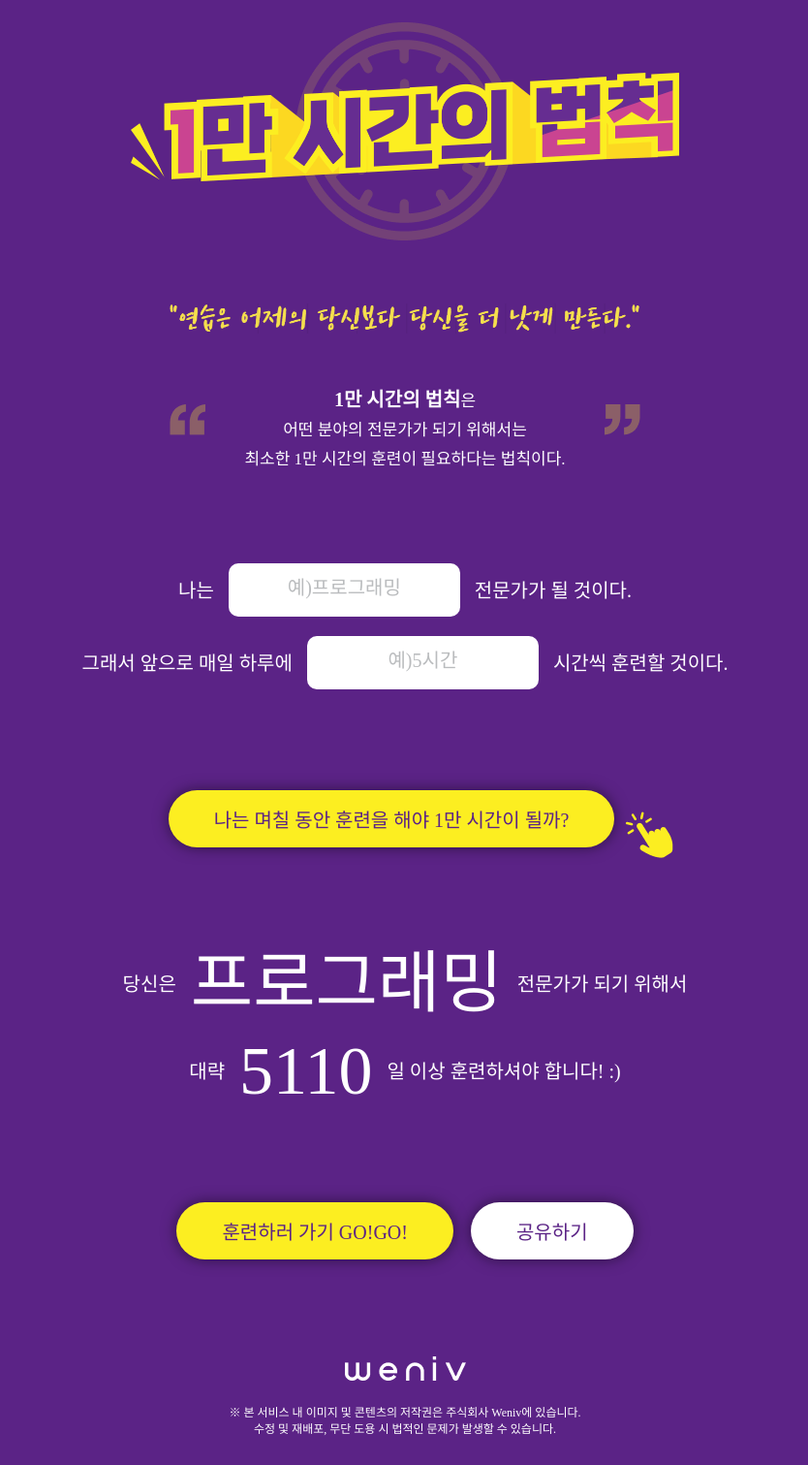
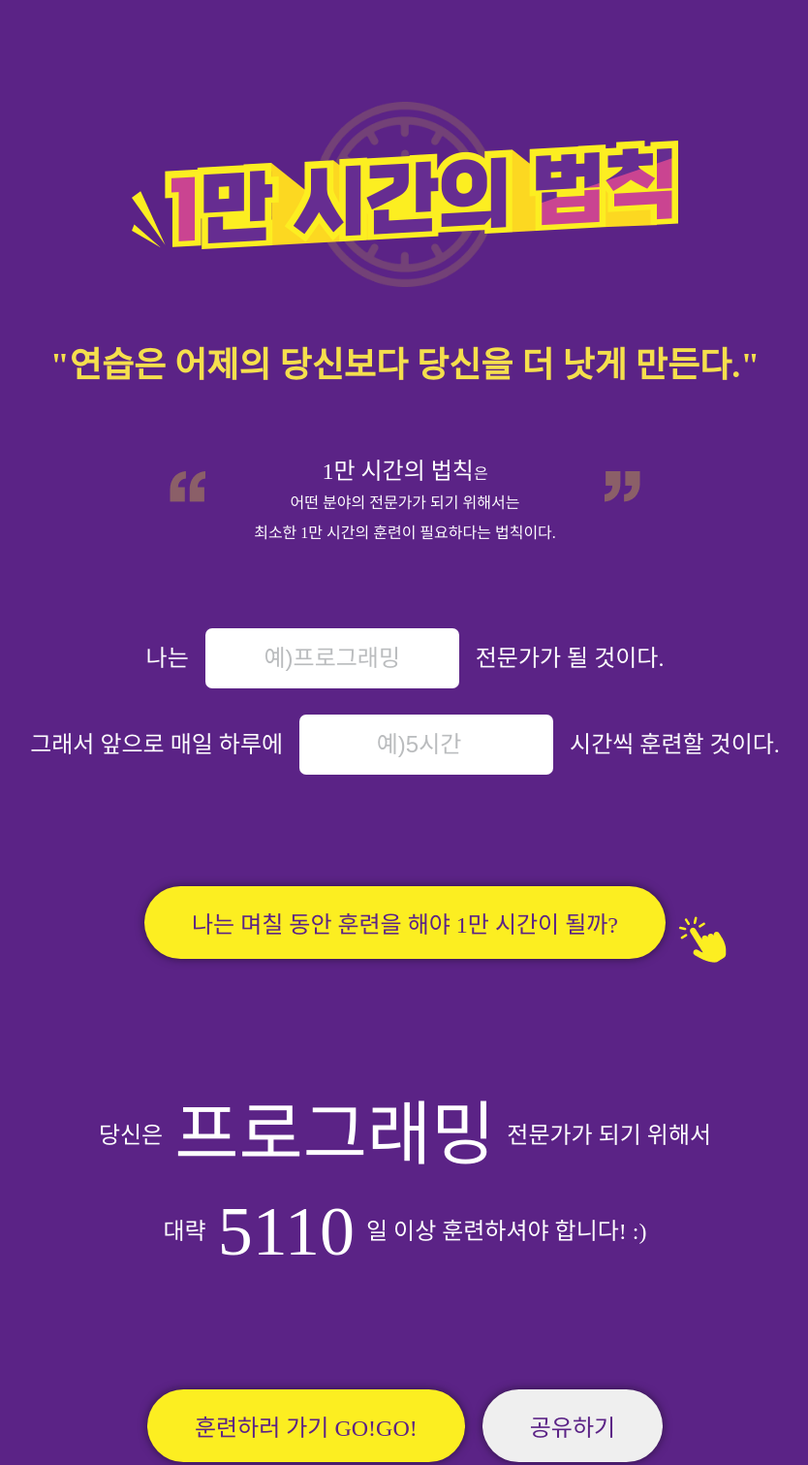
Before and after one commit to christianB053/10000hours-law, a plain HTML site: page 10000hours.html in a window 1280 px wide. Shown: the part 52-1563 px from the top of the page at 97% size, without its empty margins (222-1056 px from the left). Drawn offline with Linux system fonts and the light colour scheme; a web font is replaced by a local one.

Commit message:
HTML, CSS  전체적으로 수정

```diff
--- a/10000hours.html
+++ b/10000hours.html
@@ -4,27 +4,25 @@
     <meta charset="UTF-8" />
     <meta http-equiv="X-UA-Compatible" content="IE=edge" />
     <meta name="viewport" content="width=device-width, initial-scale=1.0" />
+    <link rel="shortcut icon" href="img/favicon.ico" type="image/x-icon">
+    <link rel="stylesheet" href="css/reset.css" />
+    <link rel="stylesheet" href="css/10000hours.css">
     <title>1만 시간의 법칙</title>
-    <link rel="stylesheet" href="css/reset.css" />
-    <link rel="stylesheet" href="css/10000hours.css" />
   </head>
   <body>
+    <div class="wrapper">
       <header class="cont-header">
         <h1 class="tit-timelaw">
-        <img class="tit-timelaw__clock" src="img/clock.png" alt="" />
+          <img class="tit__clock-img" src="img/clock.png" alt="" />
           <img
-          class="tit-timelaw__title"
+            class="tit__txt-img"
             src="img/title.png"
             alt="1만 시간의 법칙"
           />
         </h1>
       </header>
       <main class="cont-main">
-      <img
-        class="img-txt"
-        src="img/quote.png"
-        alt="연습은 어제의 당신보다 당신을 더 낫게 만든다."
-      />
+        <p class="txt-quote">"연습은 어제의 당신보다 당신을 더 낫게 만든다."</p>
         <div class="tit-desc">
           <img class="img-quotes" src="img/quotes.png" alt="" />
           <p class="txt-desc">
@@ -36,28 +34,33 @@
         <form class="cont-inp">
           <p class="txt-wannabe">
             나는
-          <input type="text" placeholder="예)프로그래밍" /> 전문가가 될 것이다.
+            <input class="wannabe-inp" type="text" placeholder="예)프로그래밍" /> 전문가가 될 것이다.
           </p>
           <p class="txt-time">
             그래서 앞으로 매일 하루에
-          <input type="text" placeholder="예)5시간" />
+            <input class="time-inp" type="number" placeholder="예)5시간" />
             시간씩 훈련할 것이다.
           </p>
+          <div class="cont-btn">
             <button class="btn-exc">
               나는 며칠 동안 훈련을 해야 1만 시간이 될까?
             </button>
             <img class="img-click" src="img/click.png" alt="" />
+          </div>
+          <div class="result-loading">
+            <img src="img/loading.png" alt="">
+          </div>
         </form>
         <section id="result" class="cont-result">
           <h2>결과 확인</h2>
           <p class="txt-wannabe">
-          당신은 <strong>프로그래밍</strong> 전문가가 되기 위해서
+            당신은 <strong class="wannabe-value">프로그래밍</strong> 전문가가 되기 위해서
           </p>
           <p class="txt-time">
-          대략 <strong>5110</strong>일 이상 훈련하셔야 합니다! :)
+            대략 <strong class="time-value">5110</strong>일 이상 훈련하셔야 합니다! :)
           </p>
           <div class="result-btn">
-          <button class="btn-go">훈련하러 가기 GO!GO!</button>
+            <button class="btn-go modal-open">훈련하러 가기 GO!GO!</button>
             <button class="btn-share">공유하기</button>
           </div>
         </section>
@@ -71,12 +74,15 @@
       </footer>
       <section class="cont-modal">
         <h2>훈련하러 가기 모달</h2>
-      <p>
+        <p class="modal-txt">
           <strong>화이팅!!♥♥♥</strong><br />
           당신의 꿈을 응원합니다!
         </p>
         <img src="img/licat.png" alt="응원하는 라이캣" />
-      <button class="btn-go">종료하고 진짜 훈련하러 가기 GO!GO!</button>
+        <button class="btn-go close-modal">종료하고 진짜 훈련하러 가기 GO!GO!</button>
       </section>
+    </div>
+
+    <script src="js/10000hours.js"></script>
   </body>
 </html>
--- a/css/10000hours.css
+++ b/css/10000hours.css
@@ -35,196 +35,249 @@
 }
 
 body {
-  background-color: #5b2386;
-  font-family: GmarketSansMedium;
-  color: #ffffff;
+  background-color: #5B2386;
+  font-family: "GmarketSansMedium";
 }
 
-/* header */
+.wrapper {
+  max-width: 1920px;
+  margin: 0 auto;
+  display: flex;
+  flex-direction: column;
+  align-items: center;
+}
 
 .cont-header {
-  width: 566px;
-  margin: 65px auto;
+  margin-top: 140px;
+}
+
+.tit-timelaw {
+  display: flex;
+  justify-content: center;
+  align-items: center;
   position: relative;
 }
 
-.tit-timelaw__title {
-  width: 566px;
-  position: absolute;
-  top: 62px;
+.tit__clock-img {
+  width: 222px;
+  height: 225px;
 }
 
-.tit-timelaw__clock {
+.tit__txt-img {
+  width: 564px;
   position: absolute;
-  top: -10px;
-  left: 150px;
 }
 
-/* main */
-.cont-main {
-  padding-top: 300px;
-  text-align: center;
-}
-
-.img-txt {
-  width: 488px;
+.txt-quote {
+  margin-top: 46px;
+  font-size: 36px;
+  font-weight: 700;
+  font-family: "OTEnjoystoriesBA";
+  color: #F5DF4D;
+  display: flex;
+  justify-content: center;
 }
 
 .tit-desc {
-  padding-top: 70px;
+  margin-top: 91px;
+  display: flex;
+  flex-direction: column;
+  align-items: center;
+  position: relative;
+  color: #fff;
 }
 
 .txt-desc {
-  font-size: 17px;
-  font-weight: 400;
-  line-height: 30px;
-  position: relative;
-  top: -55px;
+  position: absolute;
+  text-align: center;
+  line-height: 1.9em;
+  top: -15px;
 }
 
 .txt-desc strong {
-  font-family: GmarketSansBold;
-  font-size: 20px;
-  font-weight: 700;
+  font-size: 24px;
+  font-family: "GmarketSansBold";
 }
 
 .cont-inp {
-  padding-top: 37px;
+  margin-top: 130px;
+  display: flex;
+  flex-direction: column;
+  align-items: center;
+  justify-content: center;
+}
+
+.txt-wannabe, .txt-time {
+  display: flex;
+  align-items: center;
+  color: #fff;
+  font-size: 24px;
+}
+
+.txt-wannabe {
+  margin-bottom: 27px;
 }
 
 .cont-inp input {
-  width: 235px;
-  height: 53px;
-  border-radius: 10px;
+  width: 228px;
+  padding: 17px;
+  margin: 0 17px;
+  border-radius: 7px;
   border: none;
-  margin: 0 15px;
+  font-size: 24px;
   text-align: center;
 }
 
 .cont-inp input::placeholder {
-  font-size: 20px;
-  font-family: GmarketSansMedium;
-  color: #babcbe;
+  color: #BABCBE;;
+  text-align: center;
 }
 
-/* form에 폰트 사이즈 줬다가 아래에 동일한 클래스 있어서 따로 빼 줌 */
-.txt-wannabe,
-.txt-time {
-  font-size: 20px;
+.cont-btn {
+  margin-bottom: 147px;
+}
+
+.btn-exc {
+  margin-top: 115px;
+  border-radius: 56px;
+  background-color: #FCEE21;
+  font-size: 24px;
+  color:  #5B2386;
+  font-family: "GmarketSansBold";
+  padding: 20px 49px;
+  border: none;
+  cursor: pointer;
+  box-shadow: 0 0 10px rgba(0, 0, 0, 0.5);
+}
+
+@keyframes loadingRotate {
+  from {
+      transform: rotate(0deg);
+  }
+  to {
+      transform: rotate(360deg);
+  }
+}
+
+
+.result-loading img {
+  width: 100px;
+  animation: loadingRotate 1s linear infinite forwards;
+  display: none;
+}
+
+.cont-btn {
+  position: relative;
+}
+
+.img-click {
+  position: absolute;
+  bottom: -17px;
+  right: -70px;
+}
+
+.cont-result {
   display: flex;
-  justify-content: center;
+  flex-direction: column;
+  align-items: center;
+  /* display: none; */
+  margin-bottom: 136px;
+}
+
+.cont-result h2 {
+  width: 1px;
+  height: 1px;
+  margin: -1px;
+  overflow: hidden;
+}
+
+.cont-result strong {
+  font-size: 72px;
+  font-family: "GmarketSansBold";
+  margin: 0 12px;
+}
+
+.result-btn {
+  margin-top: 127px;
+  display: flex;
   align-items: center;
 }
 
-.txt-wannabe {
-  margin-bottom: 20px;
+.btn-go, .btn-share {
+  padding: 20px 49px;
+  font-size: 24px;
+  font-family: "GmarketSansBold";
+  border-radius: 56px;
+  border: none;
+  color: #5B2386;
+  cursor: pointer;
+  box-shadow: 0 0 10px rgba(0, 0, 0, 0.5);
 }
 
-button {
-  box-shadow: 0px 0px 15px rgba(0, 0, 0, 0.5);
-}
-
-.btn-exc {
-  font-size: 20px;
-  font-family: GmarketSansBold;
-  background-color: #fcee21;
-  border: none;
-  border-radius: 50px;
-  color: #5b2386;
-  padding: 15px 47px;
-  position: relative;
-  top: 70px;
-  left: 20px;
-}
-
-.img-click {
-  position: relative;
-  top: 115px;
-  left: 20px;
-}
-
-.cont-result {
-  padding-top: 160px;
-}
-
-/* heading 태그 숨기는 방법 공부~!!! */
-.cont-result h2 {
-  position: relative;
-  left: -9999px;
-}
-
-.cont-result strong {
-  font-size: 70px;
-  font-family: GmarketSansBold;
-  margin: 0 15px;
-}
-
-.result-btn {
-  padding-top: 100px;
-}
-
-.btn-go,
-.btn-share {
-  font-size: 20px;
-  font-family: GmarketSansBold;
-  background-color: #fcee21;
-  border: none;
-  border-radius: 50px;
-  color: #5b2386;
-  padding: 15px 47px;
-  margin: 0 7px;
+.btn-go {
+  background-color: #FCEE21;
 }
 
 .btn-share {
-  background-color: #ffffff;
+  margin-left: 18px;
 }
 
 .cont-footer {
   display: flex;
   flex-direction: column;
   align-items: center;
-  padding-top: 100px;
+  color: #fff;
+  font-size: 12px;
+  text-align: center;
+  margin-bottom: 60px;;
+}
+
+.cont-footer img {
+  margin-bottom: 20px;
 }
 
 .txt-footer {
-  padding-top: 25px;
-  text-align: center;
-  color: #ffffff;
-  font-size: 12px;
-  font-family: Noto Sans KR;
   line-height: 17px;
 }
 
 .cont-modal {
-  width: 700px;
-  height: 700px;
-  background-color: #ffffff;
+  width: 800px;
+  height: 800px;
+  background-color: #fff;
   border-radius: 20px;
-  margin: 50px auto;
+  box-shadow: 0 0 10px rgba(0, 0, 0, 0.5);
   display: flex;
   flex-direction: column;
+  justify-content: center;
   align-items: center;
-  box-shadow: 0px 0px 15px rgba(0, 0, 0, 0.5);
+  position: fixed;
+  top: 50%;
+  left: 50%;
+  transform: translate(-50%, -50%);
+  display: none;
 }
 
 .cont-modal h2 {
-  position: relative;
-  left: -9999px;
+  position: absolute;
+  width: 1px;
+  height: 1px;
+  margin: -1px;
+  overflow: hidden;
 }
 
-.cont-modal p {
-  color: #5b2386;
-  font-size: 90px;
+.modal-txt {
   font-family: "OTEnjoystoriesBA";
-  font-size: 30px;
   text-align: center;
-  padding-top: 20px;
+  color: #5B2386;
+  font-size: 40px;
 }
 
-.cont-modal strong {
-  font-size: 90px;
+.modal-txt strong {
+  font-size: 96px;
 }
 
 .cont-modal img {
-  margin-bottom: 60px;
+  width: 370px;
+  margin: 74px 0;
+
 }
```
Also changed, not shown: img/quote.png (deleted). Lines whose indentation alone changed are shown as unchanged.
